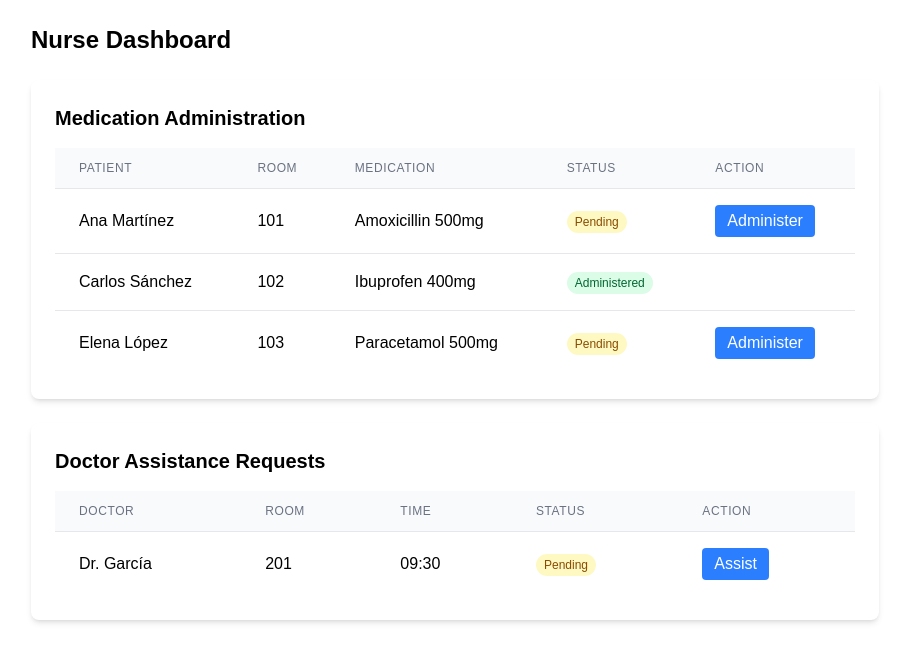
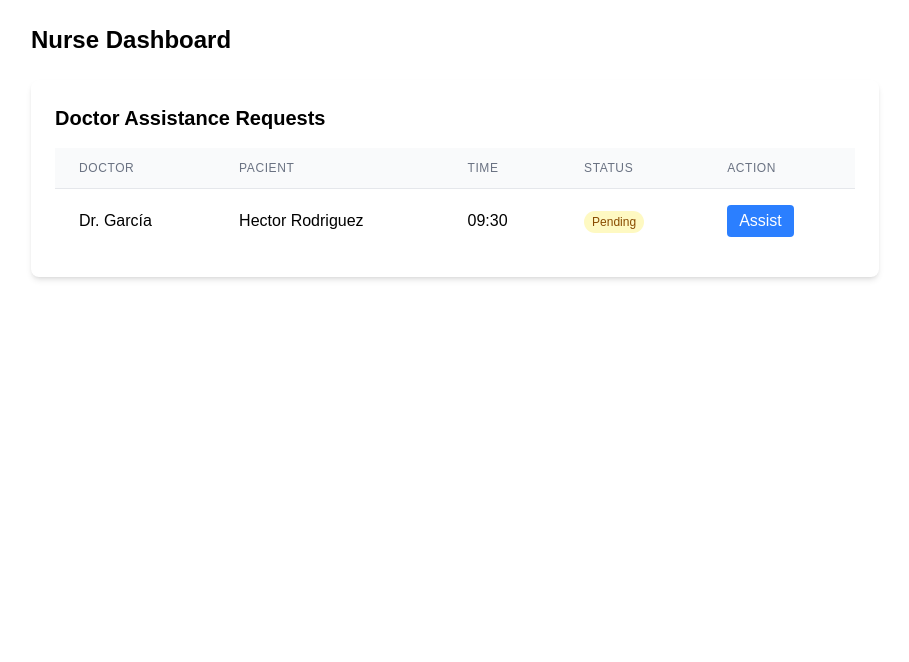
Before and after one commit to alexeiddg/MVC-Hospital, a Next.js app in the folder src/main/front/: page /views/EnfermeraView in a window 1280 px wide. Shown: the top 662 px of the page, without its empty margins (185-1094 px from the left). Built offline with nearby package versions, Linux system fonts and the light colour scheme.

Commit message:
Changed login and enfermera

```diff
--- a/src/main/front/app/views/EnfermeraView/page.jsx
+++ b/src/main/front/app/views/EnfermeraView/page.jsx
@@ -3,22 +3,10 @@
 import React, { useState } from 'react';
 
 export default function EnfermeraView() {
-  const [patients, setPatients] = useState([
-    { id: 1, name: 'Ana Martínez', room: '101', medication: 'Amoxicillin 500mg', administered: false },
-    { id: 2, name: 'Carlos Sánchez', room: '102', medication: 'Ibuprofen 400mg', administered: true },
-    { id: 3, name: 'Elena López', room: '103', medication: 'Paracetamol 500mg', administered: false }
-  ]);
 
   const [assistRequests, setAssistRequests] = useState([
-    { id: 1, doctor: 'Dr. García', room: '201', status: 'Pending', time: '09:30' }
+    { id: 1, doctor: 'Dr. García', pacient: 'Hector Rodriguez', status: 'Pending', time: '09:30' }
   ]);
-
-  const handleAdministerMedication = (id) => {
-    // administrar_medicacion() implementation
-    setPatients(patients.map(patient =>
-      patient.id === id ? {...patient, administered: true} : patient
-    ));
-  };
 
   const handleAssistDoctor = (id) => {
     // asistir_medico() implementation
@@ -33,51 +21,12 @@ export default function EnfermeraView() {
 
       <div className="grid grid-cols-1 gap-6">
         <div className="bg-white p-6 rounded-lg shadow-md">
-          <h2 className="text-xl font-semibold mb-4">Medication Administration</h2>
-          <table className="min-w-full divide-y divide-gray-200">
-            <thead className="bg-gray-50">
-              <tr>
-                <th className="px-6 py-3 text-left text-xs font-medium text-gray-500 uppercase tracking-wider">Patient</th>
-                <th className="px-6 py-3 text-left text-xs font-medium text-gray-500 uppercase tracking-wider">Room</th>
-                <th className="px-6 py-3 text-left text-xs font-medium text-gray-500 uppercase tracking-wider">Medication</th>
-                <th className="px-6 py-3 text-left text-xs font-medium text-gray-500 uppercase tracking-wider">Status</th>
-                <th className="px-6 py-3 text-left text-xs font-medium text-gray-500 uppercase tracking-wider">Action</th>
-              </tr>
-            </thead>
-            <tbody className="bg-white divide-y divide-gray-200">
-              {patients.map(patient => (
-                <tr key={patient.id}>
-                  <td className="px-6 py-4 whitespace-nowrap">{patient.name}</td>
-                  <td className="px-6 py-4 whitespace-nowrap">{patient.room}</td>
-                  <td className="px-6 py-4 whitespace-nowrap">{patient.medication}</td>
-                  <td className="px-6 py-4 whitespace-nowrap">
-                    <span className={`px-2 py-1 rounded-full text-xs ${patient.administered ? 'bg-green-100 text-green-800' : 'bg-yellow-100 text-yellow-800'}`}>
-                      {patient.administered ? 'Administered' : 'Pending'}
-                    </span>
-                  </td>
-                  <td className="px-6 py-4 whitespace-nowrap">
-                    {!patient.administered && (
-                      <button
-                        onClick={() => handleAdministerMedication(patient.id)}
-                        className="bg-blue-500 text-white px-3 py-1 rounded hover:bg-blue-600"
-                      >
-                        Administer
-                      </button>
-                    )}
-                  </td>
-                </tr>
-              ))}
-            </tbody>
-          </table>
-        </div>
-
-        <div className="bg-white p-6 rounded-lg shadow-md">
           <h2 className="text-xl font-semibold mb-4">Doctor Assistance Requests</h2>
           <table className="min-w-full divide-y divide-gray-200">
             <thead className="bg-gray-50">
               <tr>
                 <th className="px-6 py-3 text-left text-xs font-medium text-gray-500 uppercase tracking-wider">Doctor</th>
-                <th className="px-6 py-3 text-left text-xs font-medium text-gray-500 uppercase tracking-wider">Room</th>
+                <th className="px-6 py-3 text-left text-xs font-medium text-gray-500 uppercase tracking-wider">Pacient</th>
                 <th className="px-6 py-3 text-left text-xs font-medium text-gray-500 uppercase tracking-wider">Time</th>
                 <th className="px-6 py-3 text-left text-xs font-medium text-gray-500 uppercase tracking-wider">Status</th>
                 <th className="px-6 py-3 text-left text-xs font-medium text-gray-500 uppercase tracking-wider">Action</th>
@@ -87,7 +36,7 @@ export default function EnfermeraView() {
               {assistRequests.map(request => (
                 <tr key={request.id}>
                   <td className="px-6 py-4 whitespace-nowrap">{request.doctor}</td>
-                  <td className="px-6 py-4 whitespace-nowrap">{request.room}</td>
+                  <td className="px-6 py-4 whitespace-nowrap">{request.pacient}</td>
                   <td className="px-6 py-4 whitespace-nowrap">{request.time}</td>
                   <td className="px-6 py-4 whitespace-nowrap">
                     <span className={`px-2 py-1 rounded-full text-xs ${request.status === 'Completed' ? 'bg-green-100 text-green-800' : 'bg-yellow-100 text-yellow-800'}`}>
```
Also changed, not shown: src/main/front/app/views/LoginView/page.jsx (+143 -12 lines).
